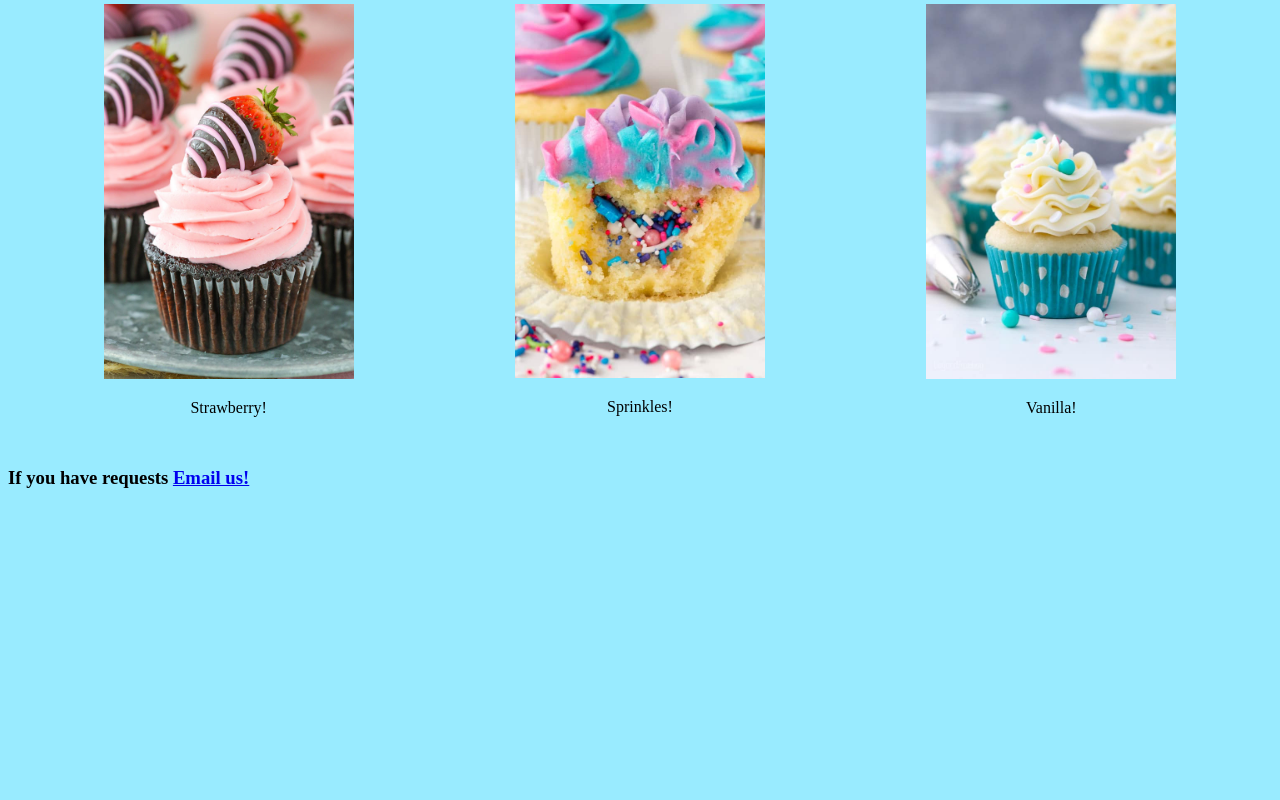
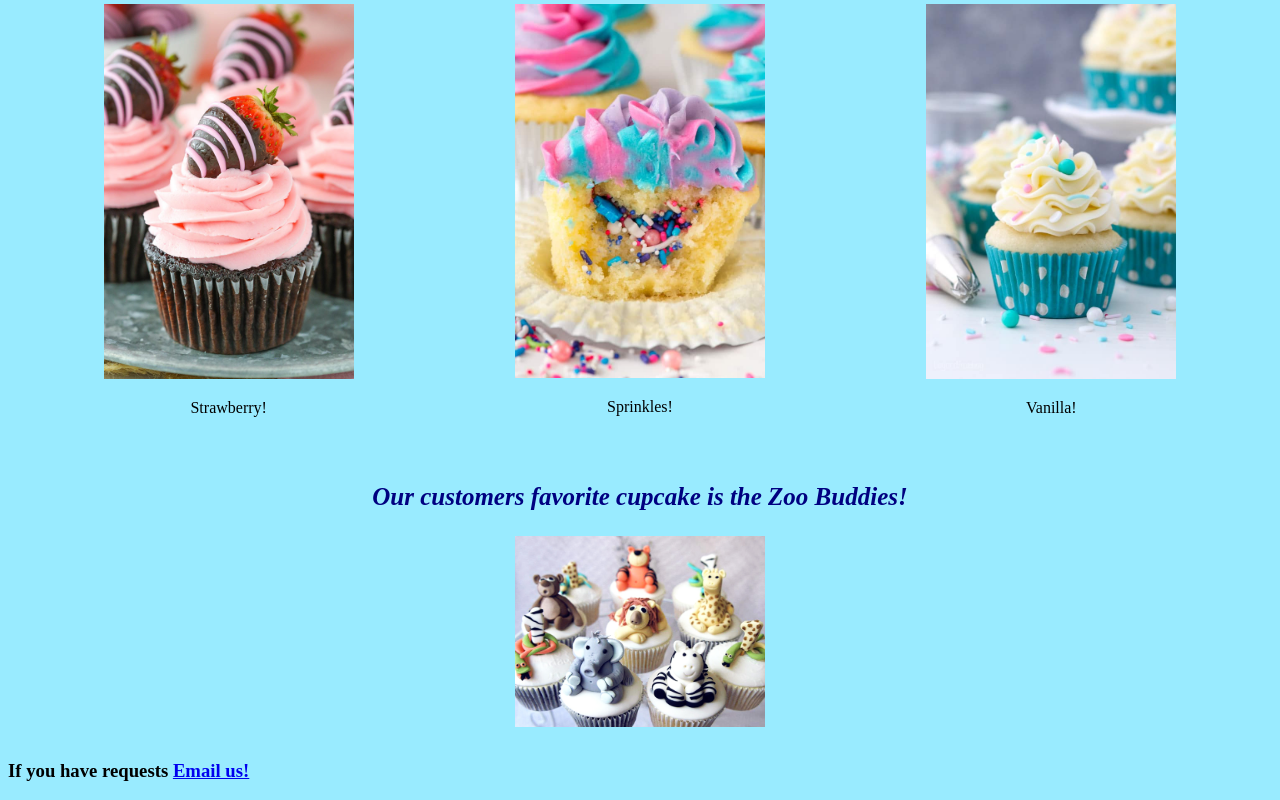
Before and after one commit to CommaderDavid/cupcake-store, a plain HTML site: page index.html in a window 1280 px wide. Shown: the part 601-1401 px from the top of the page. Before the commit the page ends 1108 px from the top, so only its background shows below. Drawn offline with Linux system fonts and the light colour scheme.

Commit message:
Add final cupcake image, add and finish best class, add flashy class.

```diff
--- a/css/styles.css
+++ b/css/styles.css
@@ -16,3 +16,20 @@ body {
   background-color: #99ebff;
 
 }
+
+.one-cupcake {
+  display: grid;
+  grid-template-columns: auto;
+  padding: 10px
+}
+
+.one-cupcake .grid-items {
+  text-align: center;
+}
+
+p.best {
+  font-style: oblique;
+  color: #000080;
+  font-size: 25px;
+  font-weight: bold;
+}
--- a/index.html
+++ b/index.html
@@ -5,8 +5,8 @@
     <title>Cupcake Shop</title>
   </head>
   <body>
-    <h1>CUPCAKES!</h1>
-    <h2>Best Cupcakes around!</h2>
+    <h1 class="flashy">CUPCAKES!</h1>
+    <h2 class="flashy">Best Cupcakes around!</h2>
 
     <p>We are using the freshest ingredients, and make our cupcakes fresh everyday! Here are a few of our favorite choices!</p>
 
@@ -39,7 +39,14 @@
       </div>
     </section>
 
-  <h3>If you have requests <a href="cupcakes.custom@gmail.com">Email us!</a></h3>
+    <div class="one-cupcake">
+      <div class="grid-items">
+        <p class="best">Our customers favorite cupcake is the Zoo Buddies!</p>
+        <img src="img/animals.jpg" alt="A photo of a cupcake plater">
+      </div>
+    </div>
+
+    <h3>If you have requests <a href="cupcakes.custom@gmail.com" class="flashy">Email us!</a></h3>
 
   </body>
 </html>
```
Also changed, not shown: img/animals.jpg (added). Lines whose indentation alone changed are shown as unchanged.
